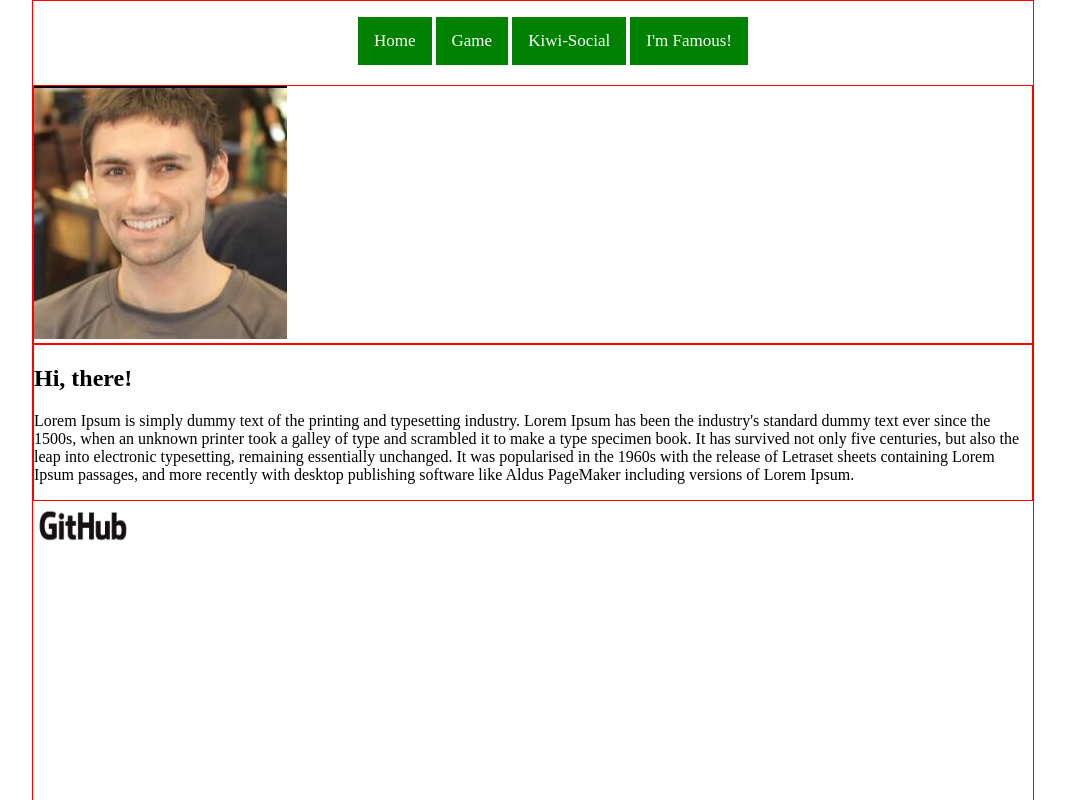
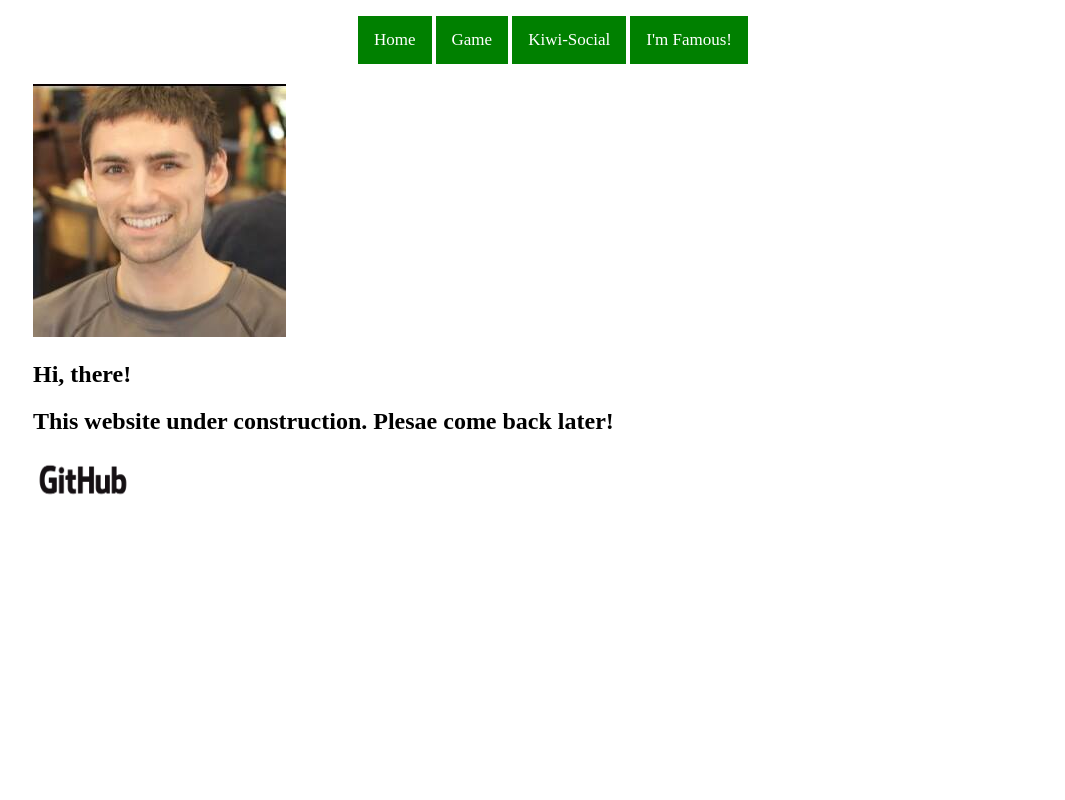
Before and after one commit to dkapper01/Portfolio, a plain HTML site: page index.html in a window 1280 px wide. Shown: the top 800 px of the page, without its empty margins (107-1172 px from the left). Drawn offline with Linux system fonts and the light colour scheme.

Commit message:
finishing up

```diff
--- a/index.html
+++ b/index.html
@@ -1,6 +1,7 @@
 <!DOCTYPE html>
 <html>
 <head>
+	<title>Daniel Kapper</title>
 	<link rel="stylesheet" type="text/css" href="style.css">
 </head>
 <body>
@@ -18,7 +19,7 @@
 	</div>
 	<div class="about-me">
 		<H2>Hi, there!</H2>
-		<p>Lorem Ipsum is simply dummy text of the printing and typesetting industry. Lorem Ipsum has been the industry's standard dummy text ever since the 1500s, when an unknown printer took a galley of type and scrambled it to make a type specimen book. It has survived not only five centuries, but also the leap into electronic typesetting, remaining essentially unchanged. It was popularised in the 1960s with the release of Letraset sheets containing Lorem Ipsum passages, and more recently with desktop publishing software like Aldus PageMaker including versions of Lorem Ipsum.</p>
+		<h2>This website under construction. Plesae come back later!</h2>
 	</div>
 	<footer>
 		<a href="https://github.com/dkapper01"><img src="GitHub_Logo.png" width="100px" height="50px"></a>
--- a/style.css
+++ b/style.css
@@ -2,9 +2,9 @@ body {
 	margin: 0px;
 	padding: 0px;
 }
-div {
+/*div {
 	border: solid 1px red;
-}
+}*/
 .container {
 	width: 1000px;
 	height: 1200px;
```
